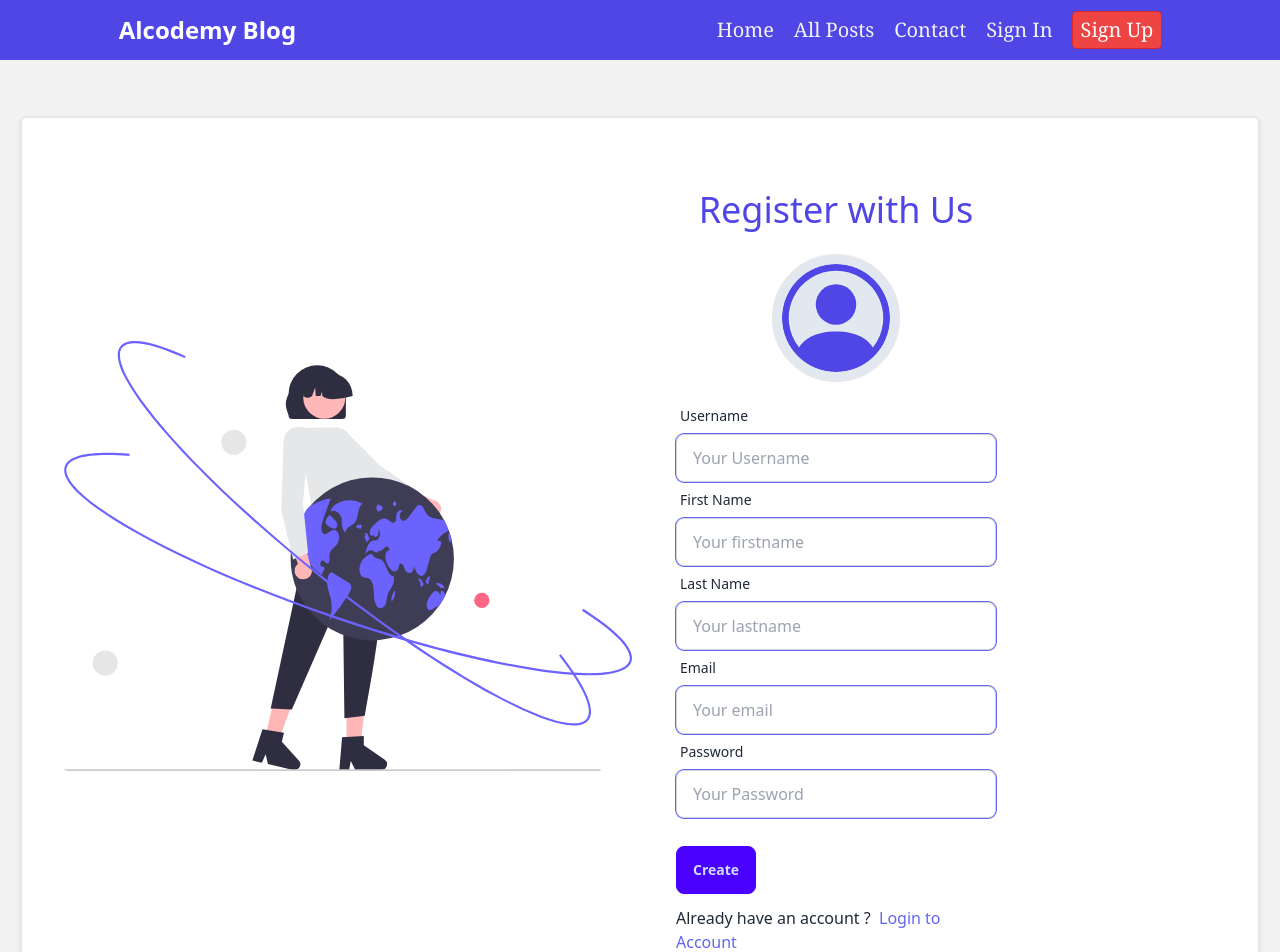
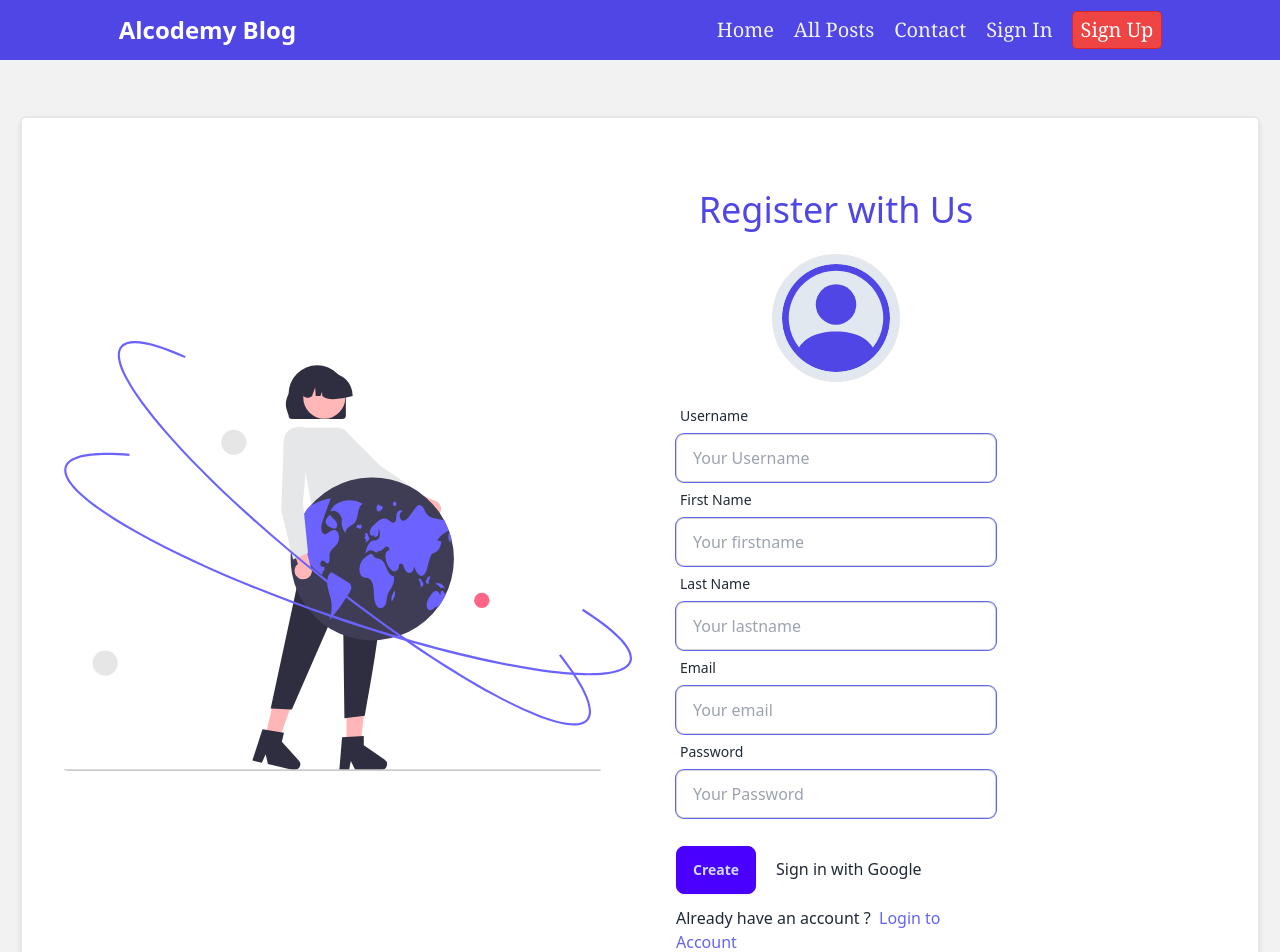
Before and after one commit to Shubham-Guptaji/MERN-Blog-Frontend, a React (Vite) app: page /sign-up in a window 1280 px wide. Shown: the top 952 px of the page. Built offline with nearby package versions, Linux system fonts and the light colour scheme.

Commit message:
googleapis

```diff
--- a/package.json
+++ b/package.json
@@ -22,6 +22,7 @@
     "@editorjs/raw": "^2.5.0",
     "@editorjs/simple-image": "^1.6.0",
     "@editorjs/table": "^2.3.0",
+    "@react-oauth/google": "^0.12.1",
     "@reduxjs/toolkit": "^2.2.1",
     "axios": "^1.6.8",
     "chart.js": "^4.4.3",
--- a/src/App.jsx
+++ b/src/App.jsx
@@ -23,6 +23,7 @@ import VerifyAccount from "./Pages/VerifyAccount";
 import AuthToken from "./utils/AuthToken";
 import ChangePassword from "./Pages/Dashboard/ChangePassword";
 import PublicProfile from "./Pages/PublicProfile";
+import REDIRECT_PAGE from "./utils/GoogleRedirectPage";
 
 function App() {
   return (
@@ -81,6 +82,7 @@ function App() {
         <Route path="/user/:username/account/verify/:token" element={<VerifyAccount />} />
         <Route path="/reset-password/:token" element={<ResetPassword />} />
         <Route path="/username/:username" element={<PublicProfile />} />
+        <Route path="/api/auth/google" element={<REDIRECT_PAGE />} />
 
         <Route element={<NotRequireAuth />} >
           <Route path="/sign-up" element={<SignUp />} />
--- a/src/Pages/Sign-up.jsx
+++ b/src/Pages/Sign-up.jsx
@@ -7,6 +7,7 @@ import { Link, useNavigate } from "react-router-dom";
 import SignUpImg from "../assets/sign-up.svg";
 import Layout from "../Layout/Layout";
 import { createAccount } from "../Redux/authSlice";
+import GoogleAuthBtn from "../utils/GoogleLogin";
 
 const SignUp = () => {
   const navigate = useNavigate();
@@ -253,6 +254,7 @@ const SignUp = () => {
               <button type="submit" className="btn btn-primary  mt-7">
                 Create
               </button>
+              <GoogleAuthBtn />
               <p className="mt-3 max-w-xs">
                 Already have an account ?&nbsp;{" "}
                 <Link to={"/sign-in"} className="cursor-pointer text-indigo-500">
--- a/src/main.jsx
+++ b/src/main.jsx
@@ -8,14 +8,19 @@ import { BrowserRouter } from 'react-router-dom'
 
 import App from './App.jsx'
 import store from './Redux/store.js'
+import { GoogleOAuthProvider } from '@react-oauth/google'
 
 ReactDOM.createRoot(document.getElementById('root')).render(
   // <React.StrictMode>
     <Provider store={store} >
+
       <BrowserRouter>
+      <GoogleOAuthProvider clientId="638014892506-m49vr6rihciagu5u1qh2qtld164d5iq2.apps.googleusercontent.com">
         <App />
+      </GoogleOAuthProvider>
         <Toaster />
       </BrowserRouter>
+
     </Provider>
   // </React.StrictMode>,
 )
--- /dev/null
+++ b/src/utils/GoogleLogin.jsx
@@ -0,0 +1,47 @@
+import React from "react";
+import { useGoogleLogin } from "@react-oauth/google";
+import { useNavigate } from "react-router-dom";
+import axiosInstance from "../Helper/axiosInstance";
+
+
+const GoogleAuthBtn = (props) => {
+    const googleAuth = (code) => axiosInstance.get(`/user/google/callback?code=${code}`);
+	const navigate = useNavigate()
+	const responseGoogle = async (authResult) => {
+		try {
+			if (authResult["code"]) {
+				console.log(authResult, authResult.code);
+				// const result = await googleAuth(authResult.code);
+                console.log('code', authResult.code, )
+				// props.setUser(result.data.data.user);
+				alert("successfuly logged in");
+				navigate(`/api/auth/google?code=${authResult.code}`)
+			} else {
+				console.log(authResult);
+				throw new Error(authResult);
+			}
+		} catch (e) {
+			console.log(e);
+		}
+	};
+
+	const googleLogin = useGoogleLogin({
+		onSuccess: responseGoogle,
+		onError: responseGoogle,
+		flow: "auth-code",
+	});
+
+	return (
+		<button
+			style={{
+				padding: "10px 20px",
+			}}
+            type="button"
+			onClick={googleLogin}
+		>
+			Sign in with Google
+		</button>
+	);
+};
+
+export default GoogleAuthBtn;
--- /dev/null
+++ b/src/utils/GoogleRedirectPage.jsx
@@ -0,0 +1,26 @@
+import { useLocation } from "react-router-dom";
+import Layout from "../Layout/Layout";
+import { useState } from "react";
+import axiosInstance from "../Helper/axiosInstance";
+
+const REDIRECT_PAGE = () => {
+    const location = useLocation();
+    const code = new URLSearchParams(location.search).get('code');
+    const [isCalled, setIsCalled] = useState(false);
+    console.log(code);
+    if(code && !isCalled) {
+        const googleAuth = async (code) => await axiosInstance.get(`/user/google/callback?code=${code}`);
+        googleAuth(code).then((response) => {
+            console.log('res', response);
+        })
+        setIsCalled(true);
+    }
+    return (
+        <Layout>
+            <div>
+            You will be redirected soon
+        </div>
+        </Layout>
+    )
+}
+export default REDIRECT_PAGE;
```
Also changed, not shown: 1 other file (tests, documents, lock files or other folders).
